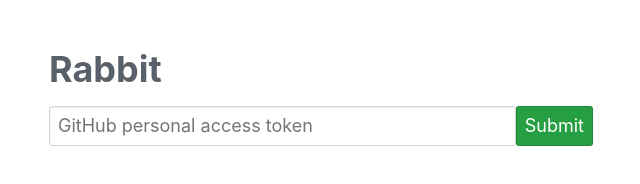
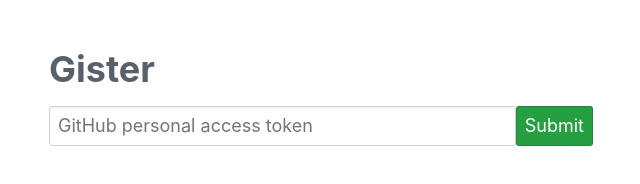
Before and after one commit to shwilliam/gister, an Electron app: page src/index.html in a window 800 px wide. Shown: the full height of the page, 79-719 px from the left. Drawn offline with Linux system fonts and the light colour scheme.

Commit message:
rename project

```diff
--- a/src/index.html
+++ b/src/index.html
@@ -3,13 +3,13 @@
 
   <head>
     <meta charset="UTF-8">
-    <title>Rabbit</title>
+    <title>Gister</title>
     <link rel="stylesheet" href="styles/index.css">
     <script src="lib/octokit-rest.min.js"></script>
   </head>
 
   <body>
-    <h1>Rabbit</h1>
+    <h1>Gister</h1>
     <div id="root"></div>
 
     <script src="scripts/app.js"></script>
```
Also changed, not shown: package.json (+4 -4 lines), README.md.
